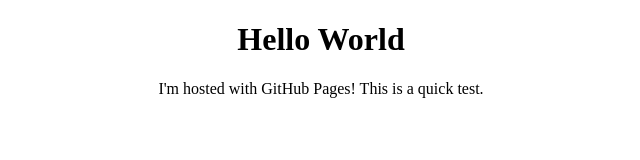
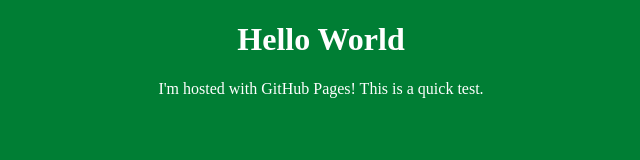
Before and after one commit to peculiarMirage/peculiarmirage.github.io, a plain HTML site: page index.html in a window 1280 px wide. Shown: the whole page, without its empty margins (319-959 px from the left). Drawn offline with Linux system fonts and the light colour scheme; a web font is replaced by a local one.

Commit message:
started using font

```diff
--- a/default.css
+++ b/default.css
@@ -1,3 +1,7 @@
+@font-face {
+    font-family: 'terezi_pyrope';
+    src: url(https://peculiarmirage.github.io/fonts/terezi_pyrope/terezi_pyrope.woff);
+}
 
 body {
   background-color: rgb(0, 126, 52);
--- a/index.html
+++ b/index.html
@@ -4,7 +4,7 @@
         <meta charset="UTF-8">
         <meta name="viewport" content="width=device-width, initial-scale=1.0">
         <title>peculiarMirage's House.</title>
-        <link rel="stylesheet" href="styles.css">
+        <link rel="stylesheet" href="default.css">
     </head>
 <body style="text-align: center;">
 <h1>Hello World</h1>
```
